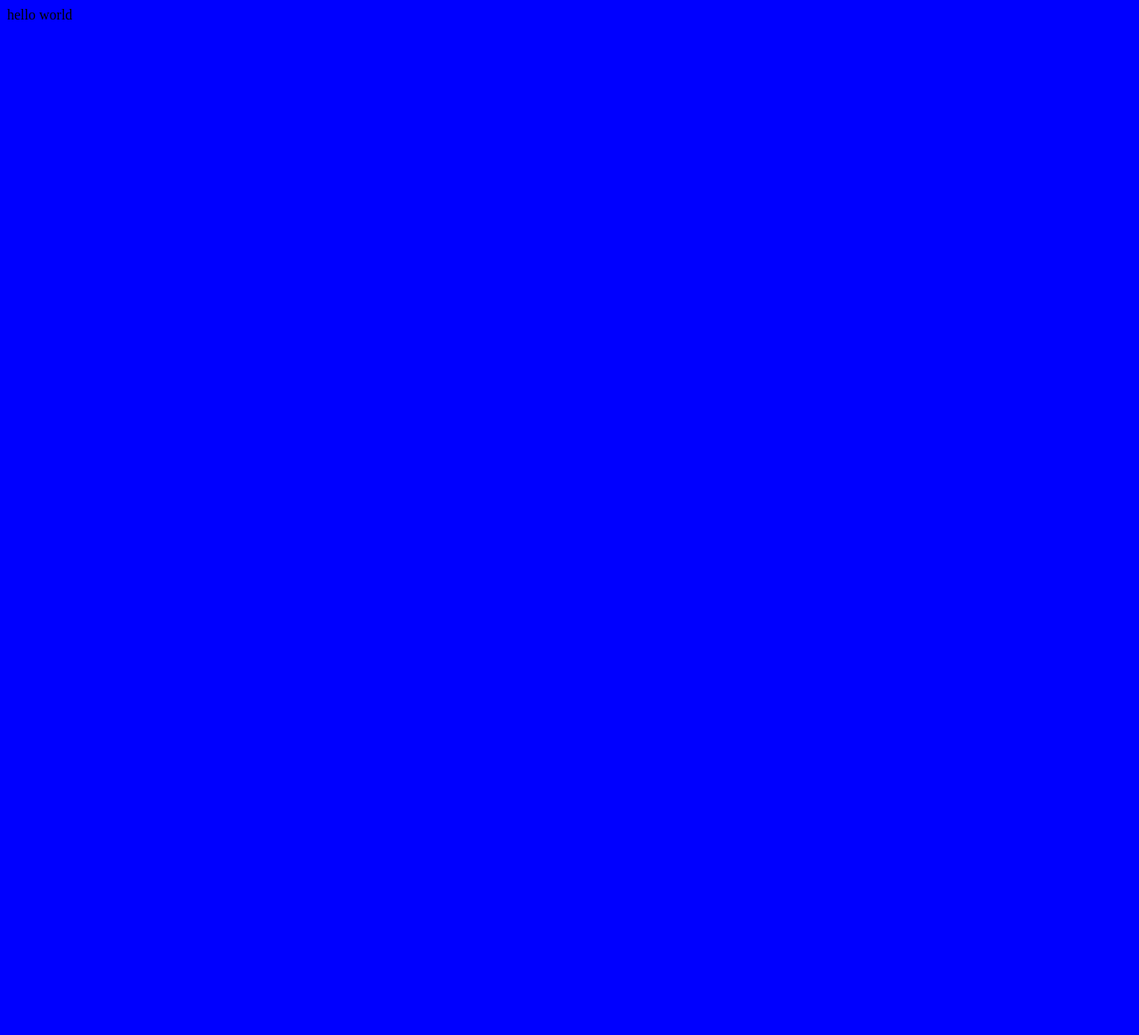
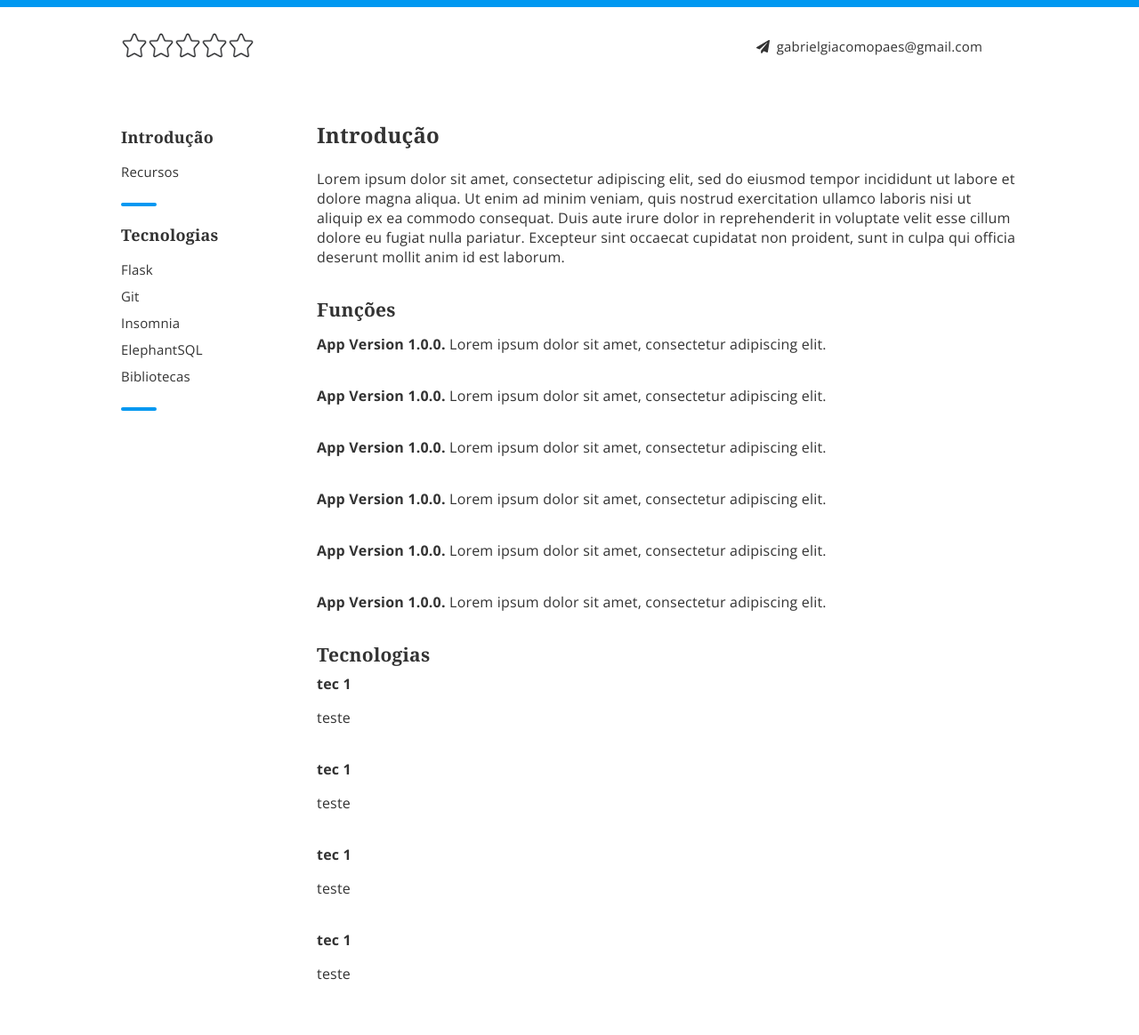
Before and after one commit to ggiacz/product-reviews-flask-api, a Flask app: page / in a window 1280 px wide. Before the commit the page is almost empty. Shown: the whole page at 89% size. Before the commit the page ends 22 px from the top, so only its background shows below. Run offline with Flask 3, Linux system fonts and the light colour scheme; some libraries are stand-ins or nearby versions.

Commit message:
testa pagina inicial

```diff
--- a/templates/index.html
+++ b/templates/index.html
@@ -1,11 +1,95 @@
-<!DOCTYPE html>
-<html lang="en">
+<!doctype html>
+
+<html lang="pt">
+
 <head>
-    <meta charset="UTF-8">
+    <meta charset="utf-8">
     <meta name="viewport" content="width=device-width, initial-scale=1.0">
+
     <title>Product Review API</title>
+
+    <link rel="stylesheet" href="style.css?">
+    <link href="https://fonts.googleapis.com/css2?family=Noto+Serif:wght@400;700&family=Open+Sans:ital,wght@0,400;0,700;1,600&display=swap" rel="stylesheet">
+
+    <script defer src="https://use.fontawesome.com/releases/v5.7.2/js/all.js" integrity="sha384-0pzryjIRos8mFBWMzSSZApWtPl/5++eIfzYmTgBBmXYdhvxPc+XcFEk+zJwDgWbP" crossorigin="anonymous"></script>
 </head>
-<body style="background-color: blue;">
-    hello world
+
+<body>
+
+    <div class="navbar clear nav-top">
+        <div class="row content">
+            <a href="#"><img class="logo" src="logo.jpg"></a>
+            <a class="right" href="mailto:gabrielgiacomopaes@gmail.com" target="_blank"><i class="fas fa-paper-plane"></i>&nbsp; gabrielgiacomopaes@gmail.com</a>
+        </div>
+    </div>
+
+    <div class="container clear">
+        <div class="row wrapper">
+
+            <div class="sidepanel">
+
+                <a class="title" href="#">Introdução</a>
+
+                <a class="section" href="#">Recursos</a>
+
+                <div class="divider left"></div>
+
+                <a class="title" href="#basicfeatures">Tecnologias</a>
+
+                <a class="section" href="#basicfeatures">Flask</a>
+                <a class="section" href="#basicfeatures">Git</a>
+                <a class="section" href="#feature3">Insomnia</a>
+                <a class="section" href="#feature3">ElephantSQL</a>
+                <a class="section" href="#feature3">Bibliotecas</a>
+
+                <div class="divider left"></div>
+
+             <div class="space double"></div>
+
+            </div>
+
+            <div class="right-col">
+
+
+
+                <h1 >Introdução</h1>
+
+                <p>Lorem ipsum dolor sit amet, consectetur adipiscing elit, sed do eiusmod tempor incididunt ut labore et dolore magna aliqua.
+                Ut enim ad minim veniam, quis nostrud exercitation ullamco laboris nisi ut aliquip ex ea commodo consequat. Duis aute irure dolor
+                in reprehenderit in voluptate velit esse cillum dolore eu fugiat nulla pariatur. Excepteur sint occaecat cupidatat non proident,
+                sunt in culpa qui officia deserunt mollit anim id est laborum.</p>
+
+                <h2>Funções</h2>
+
+                <p><b>App Version 1.0.0.</b> Lorem ipsum dolor sit amet, consectetur adipiscing elit.</p>
+                <p><b>App Version 1.0.0.</b> Lorem ipsum dolor sit amet, consectetur adipiscing elit.</p>
+                <p><b>App Version 1.0.0.</b> Lorem ipsum dolor sit amet, consectetur adipiscing elit.</p>
+                <p><b>App Version 1.0.0.</b> Lorem ipsum dolor sit amet, consectetur adipiscing elit.</p>
+                <p><b>App Version 1.0.0.</b> Lorem ipsum dolor sit amet, consectetur adipiscing elit.</p>
+                <p><b>App Version 1.0.0.</b> Lorem ipsum dolor sit amet, consectetur adipiscing elit.</p>
+
+                <h2>Tecnologias</h2>
+
+                <b>tec 1</b>
+                <p>teste</p>
+
+                <b>tec 1</b>
+                <p>teste</p>
+
+                <b>tec 1</b>
+                <p>teste</p>
+
+                <b>tec 1</b>
+                <p>teste</p>
+
+            </div>
+
+        </div>
+
+
+    </div>
+
+
 </body>
+
 </html>
--- /dev/null
+++ b/templates/style.css
@@ -0,0 +1,375 @@
+html {
+    scroll-behavior: smooth;
+}
+
+
+body {
+    font-family: 'Open Sans', sans-serif;
+    letter-spacing: 0.2px;
+    color: #333;
+    margin: 0;
+}
+
+h1 {
+    font-family: 'Noto Serif', serif;
+    font-size: 39px;
+    line-height: 42px;
+    margin-bottom: 50px;
+
+}
+
+h2 {
+    font-family: 'Noto Serif', serif;
+    font-size: 28px;
+    line-height: 30px;
+    text-align: center;
+    color: #333;
+    margin-block-start: 40px;
+    margin-block-end: 30px;
+    margin-inline-start: 0px;
+    margin-inline-end: 0px;
+}
+
+p {
+    font-size: 20px;
+    line-height: 26px;
+}
+
+a {
+    text-decoration: none;
+}
+
+a:hover {
+    text-decoration: underline;
+}
+
+.navbar {
+    overflow: hidden;
+    background-color: #0098f1;
+    color: #333;
+    top: 0;
+    width: 100%;
+    height: 70px;
+    font-size: 15px;
+    text-align: right;
+    padding: 12px 0 0 0;
+    position: fixed;
+    z-index: 1;
+}
+
+.navbar a {
+    margin-right: 40px;
+    color: #333;
+}
+
+.navbar a:active {
+    text-decoration: underline;
+}
+
+.right a {
+    float: right;
+}
+
+.container {
+    width: 100%;
+}
+
+.top {
+    background-color: #0098f1;
+    height: 650px;
+}
+
+.clear {
+    background-color: #fff;
+    height: auto;
+}
+
+.nav-top {
+    border-top: 8px solid #0098f1;
+}
+
+.row {
+    max-width: 63rem;
+    margin: auto;
+    display: block;
+}
+
+.content {
+    padding: 22px;
+}
+
+.wrapper {
+    display: flex;
+    padding: 22px;
+}
+
+.sidepanel {
+    width: 200px;
+    margin-top: 120px;
+    background-color: #fff;
+    overflow-x: hidden;
+    position: fixed;
+    height: 80%;
+
+}
+
+.sidepanel a.title {
+    font-family: 'Noto Serif', serif;
+    font-size: 18px;
+    font-weight: 600;
+    text-align: left;
+    text-decoration: none;
+    color: #333;
+    display: block;
+    padding-bottom: 12px;
+}
+
+.sidepanel a.section {
+    font-family: 'Open Sans', sans-serif;
+    font-size: 15px;
+    text-align: left;
+    line-height: 30px;
+    display: block;
+    text-decoration: none;
+    color: #333;
+}
+
+.sidepanel a.sub-section {
+    font-family: 'Open Sans', sans-serif;
+    font-size: 15px;
+    text-align: left;
+    line-height: 25px;
+    display: block;
+    text-decoration: none;
+    color: #333;
+    padding-left: 20px;
+
+}
+
+.sidepanel a.title:hover,
+.sidepanel a.section:hover,
+.sidepanel a.sub-section:hover {
+    text-decoration: underline;
+}
+
+.main-col {
+    width: 70%;
+    margin: auto;
+    text-align: center;
+}
+
+.main-col p {
+    font-size: 15px;
+    line-height: 24px;
+    margin-bottom: 36px;
+}
+
+.right-col {
+    margin-top: 100px;
+    text-align: left;
+    width: 100%;
+    margin-left: 220px;
+}
+
+.right-col h1 {
+    font-size: 24px;
+    line-height: 28px;
+    margin-bottom: 24px;
+}
+
+.right-col h2 {
+    font-size: 21px;
+    line-height: 24px;
+    margin-bottom: 30px;
+    text-align: left;
+    margin-block-start: 20px;
+    margin-block-end: 10px;
+}
+
+.right-col p {
+    font-size: 16px;
+    line-height: 22px;
+    margin-bottom: 36px;
+}
+
+.right-col a {
+    color: #0098f1;
+    text-decoration: underline;
+}
+
+.right-col ol {
+    margin-block-start: 10px;
+}
+
+.logo {
+    width: 150px;
+    float: left;
+    margin: -10px 30px;
+}
+
+.col {
+    width: 50%;
+    float: left;
+}
+
+.top-info {
+    font-family: 'Open Sans', sans-serif;
+    font-size: 17px;
+    text-align: center;
+
+}
+
+.divider {
+    width: 40px;
+    height: 4px;
+    background: #0098f1;
+    border-radius: 30px;
+    margin: auto;
+    margin-top: 8px;
+    margin-bottom: 8px;
+}
+
+.left {
+    margin: 20px 0;
+}
+
+
+.footer {
+    float: left;
+    width: 100%;
+    padding: 90px 0 20px;
+    font-size: 15px;
+    text-align: center;
+    background-color: #fff;
+}
+
+.footer a {
+    color: #333;
+}
+
+.resp-break {
+    display: none;
+}
+
+.break {
+    display: block;
+}
+
+.space {
+    height: 30px;
+    width: 100%;
+    float: left;
+}
+
+.double {
+    height: 60px;
+}
+
+.links {
+    float: left;
+    padding-bottom: 8px;
+}
+
+
+
+/* Break Points */
+
+
+/* Extra small-small devices (phones, 420px and down) */
+@media only screen and (max-width: 420px) {
+
+    .logo {
+        width: 100px;
+    }
+
+    .navbar {
+        height: auto;
+    }
+
+    h2 {
+        font-size: 24px;
+    }
+
+    .links {
+        float: none;
+    }
+
+}
+
+
+
+/* Extra small devices (phones, 650px and down) */
+@media only screen and (max-width: 650px) {
+
+    .logo {
+        width: 115px;
+        margin: -10px 0px;
+    }
+
+    .navbar a {
+        padding-bottom: 5px;
+        margin-left: 40px;
+        margin-right: 0;
+    }
+
+    .resp-break {
+        display: block;
+        margin: 17px;
+    }
+
+    .main-col {
+        width: 100%;
+    }
+
+
+    .wrapper {
+        display: block;
+    }
+
+    .sidepanel {
+        width: 100%;
+        text-align: center;
+        position: relative;
+        height: auto;
+    }
+
+    .sidepanel a.title,
+    .sidepanel a.section,
+    .sidepanel a.sub-section {
+        text-align: center;
+    }
+
+    .left {
+        margin: 20px auto;
+    }
+
+    .right-col {
+        position: relative;
+        margin-top: 20px;
+        margin-left: 0px;
+
+    }
+}
+
+/* Small devices (portrait tablets and large phones, 650px and up) */
+@media only screen and (min-width: 650px) {
+
+    .logo {
+        margin: -10px 0px;
+    }
+
+    .right a {
+        float: right;
+        padding-bottom: 5px;
+    }
+
+
+
+}
+
+
+/* Large devices (laptops/desktops, 992px and up) */
+@media only screen and (min-width: 992px) {}
+
+
+/* End Break Points */
```
Also changed, not shown: templates/logo.jpg (added).
